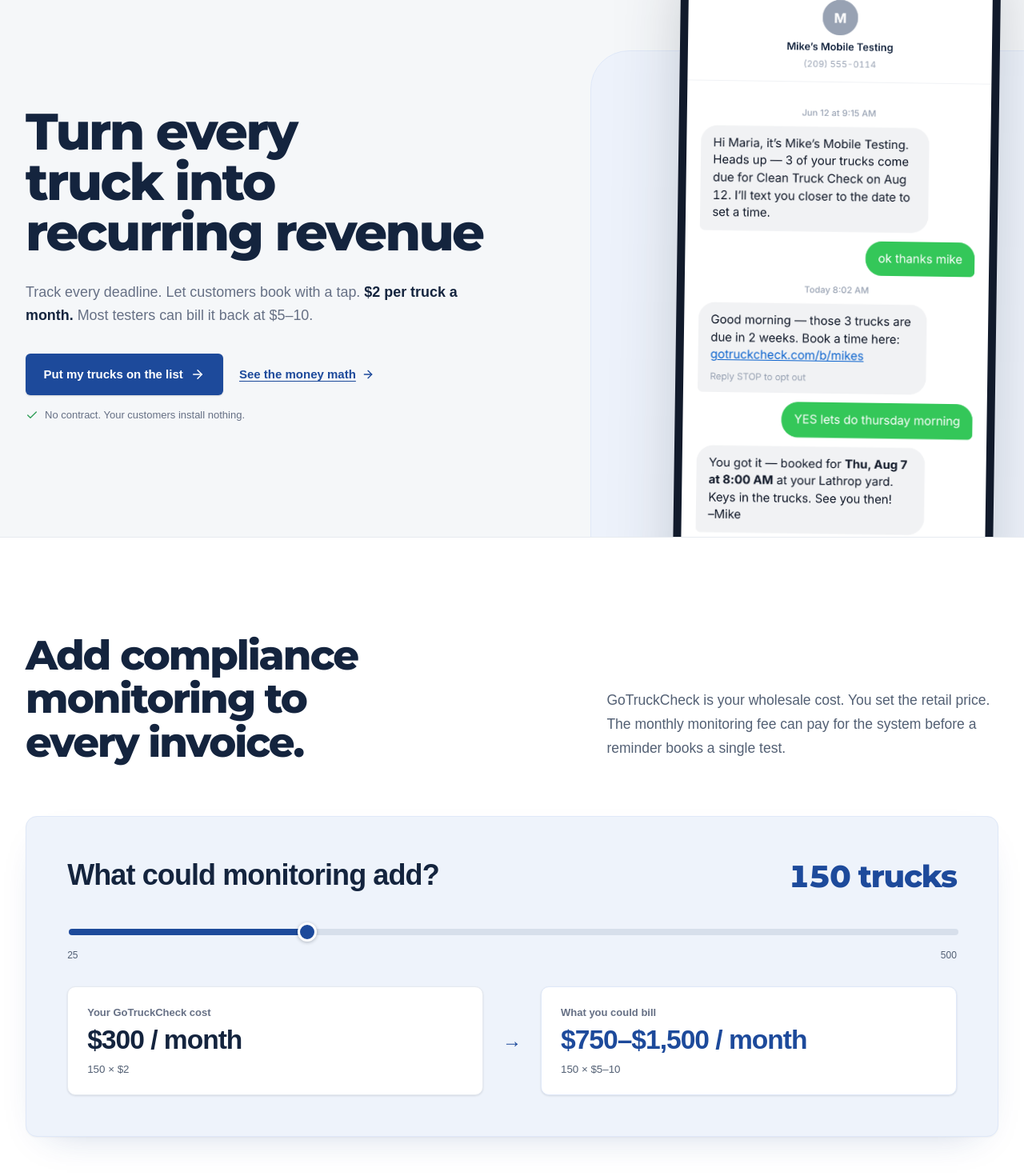
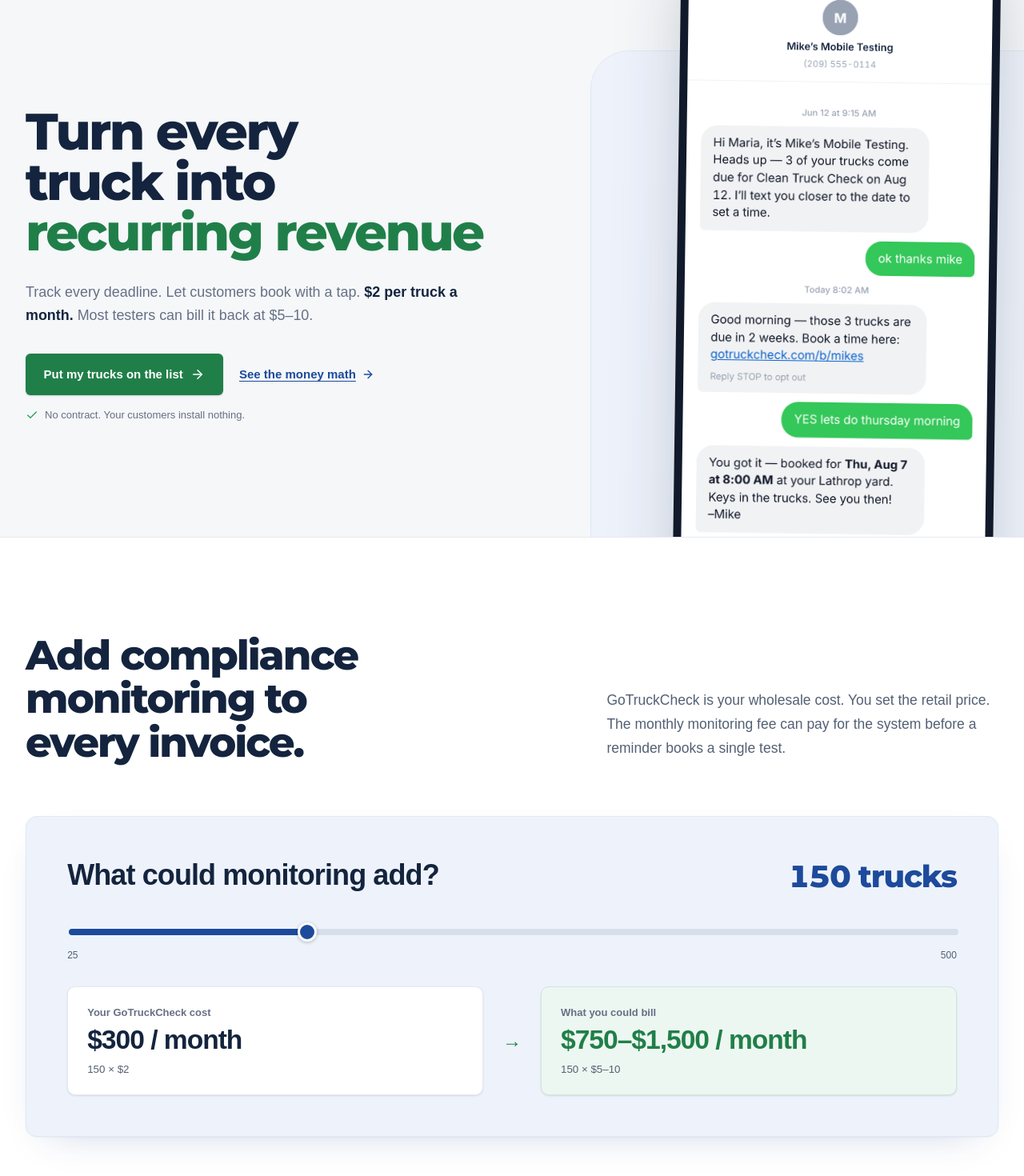
Before and after one commit to dshap456/gotruckcheck, a Next.js app: page / in a window 1280 px wide. Shown: the part 180-1650 px from the top of the page at 80% size. Built offline with nearby package versions, Linux system fonts and the light colour scheme; no server answers; a web font is replaced by a local one.

Commit message:
Introduce strategic green accent

```diff
--- a/app/globals.css
+++ b/app/globals.css
@@ -3,6 +3,10 @@
   --navy-deep: #173e85;
   --navy-tint: #edf2fb;
   --navy-ring: #dfe8f8;
+  --accent: #207f49;
+  --accent-deep: #176b3a;
+  --accent-tint: #edf7f1;
+  --accent-ring: #cde8d8;
   --green: #2f9e57;
   --green-tint: #e9f6ef;
   --red: #d0453f;
@@ -117,7 +121,7 @@
 }
 
 :focus-visible {
-  outline: 2px solid var(--navy);
+  outline: 2px solid var(--accent);
   outline-offset: 3px;
 }
 
@@ -137,6 +141,10 @@
   letter-spacing: 0.09em;
   line-height: 1.2;
   text-transform: uppercase;
+}
+
+.accent-text {
+  color: var(--accent);
 }
 
 .sr-only,
@@ -303,14 +311,14 @@
 
 .button--nav {
   min-height: 2.75rem;
-  background: var(--navy);
+  background: var(--accent);
   color: var(--white);
 }
 
 .button--primary {
   min-height: 3.25rem;
   padding-inline: 1.35rem;
-  background: var(--navy);
+  background: var(--accent);
   box-shadow: 0 1px 2px rgb(16 24 40 / 0.16);
   color: var(--white);
 }
@@ -331,8 +339,8 @@
 
 .button--nav:hover,
 .button--primary:hover {
-  background: var(--navy-deep);
-  box-shadow: 0 7px 18px rgb(23 62 133 / 0.2);
+  background: var(--accent-deep);
+  box-shadow: 0 7px 18px rgb(23 107 58 / 0.22);
 }
 
 .button--light:hover {
@@ -633,16 +641,17 @@
 }
 
 .math-row--accent {
-  border-color: var(--navy-ring);
+  border-color: var(--accent-ring);
+  background: var(--accent-tint);
 }
 
 .math-row--accent strong {
-  color: var(--navy);
+  color: var(--accent);
 }
 
 .math-symbol {
   align-self: center;
-  color: var(--navy);
+  color: var(--accent);
   font-size: 1.5rem;
 }
 
--- a/app/page.tsx
+++ b/app/page.tsx
@@ -28,7 +28,10 @@
       <section className="hero">
         <div className="container hero__grid">
           <div className="hero__copy">
-            <h1>Turn every truck into recurring revenue</h1>
+            <h1>
+              Turn every truck into{" "}
+              <span className="accent-text">recurring revenue</span>
+            </h1>
             <p className="hero__lede">
               Track every deadline. Let customers book with a tap.{" "}
               <strong>$2 per truck a month.</strong> Most testers can bill it back
```
Also changed, not shown: .ui-craft/brief.md, .ui-craft/tokens.md.
